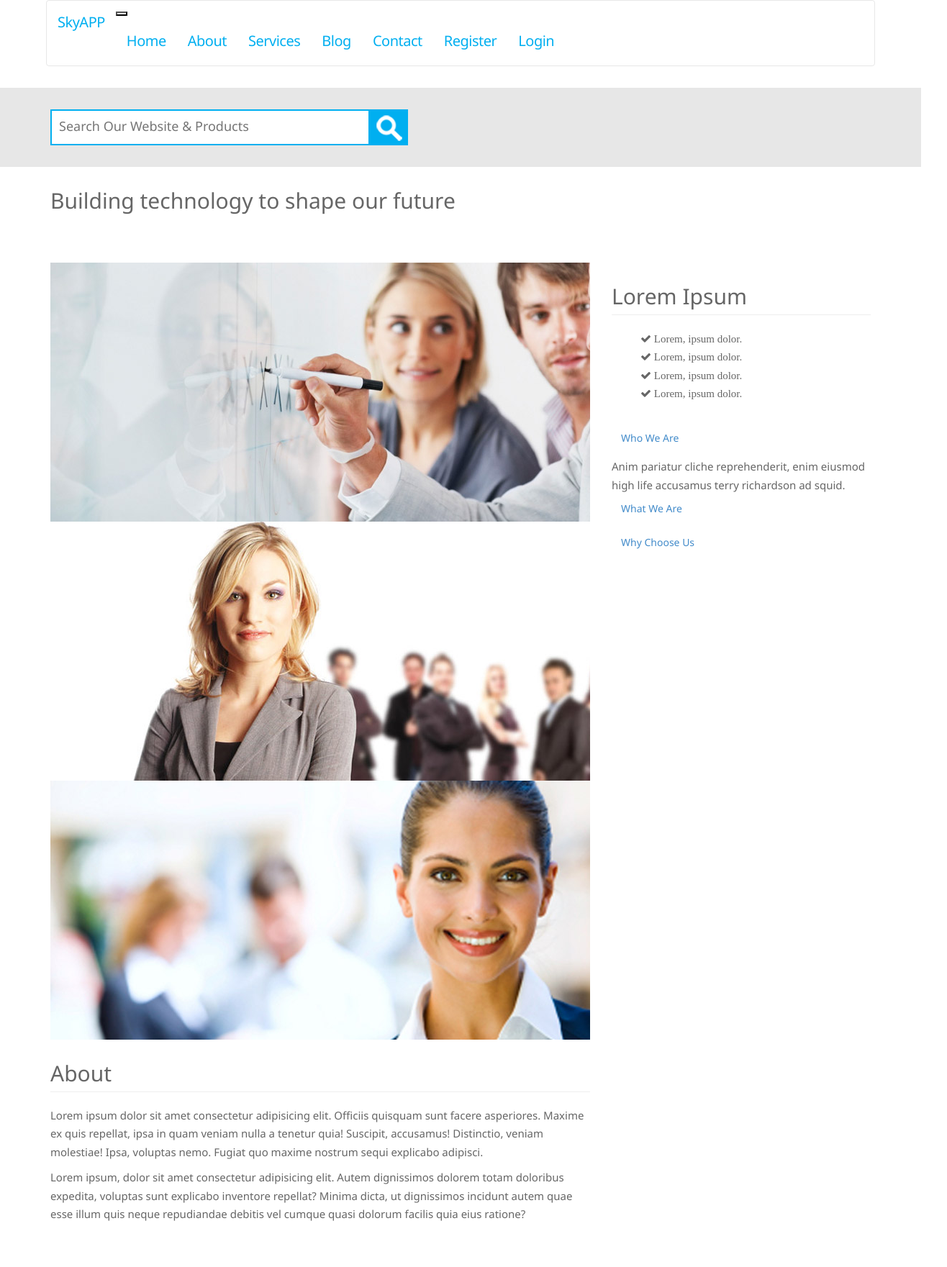
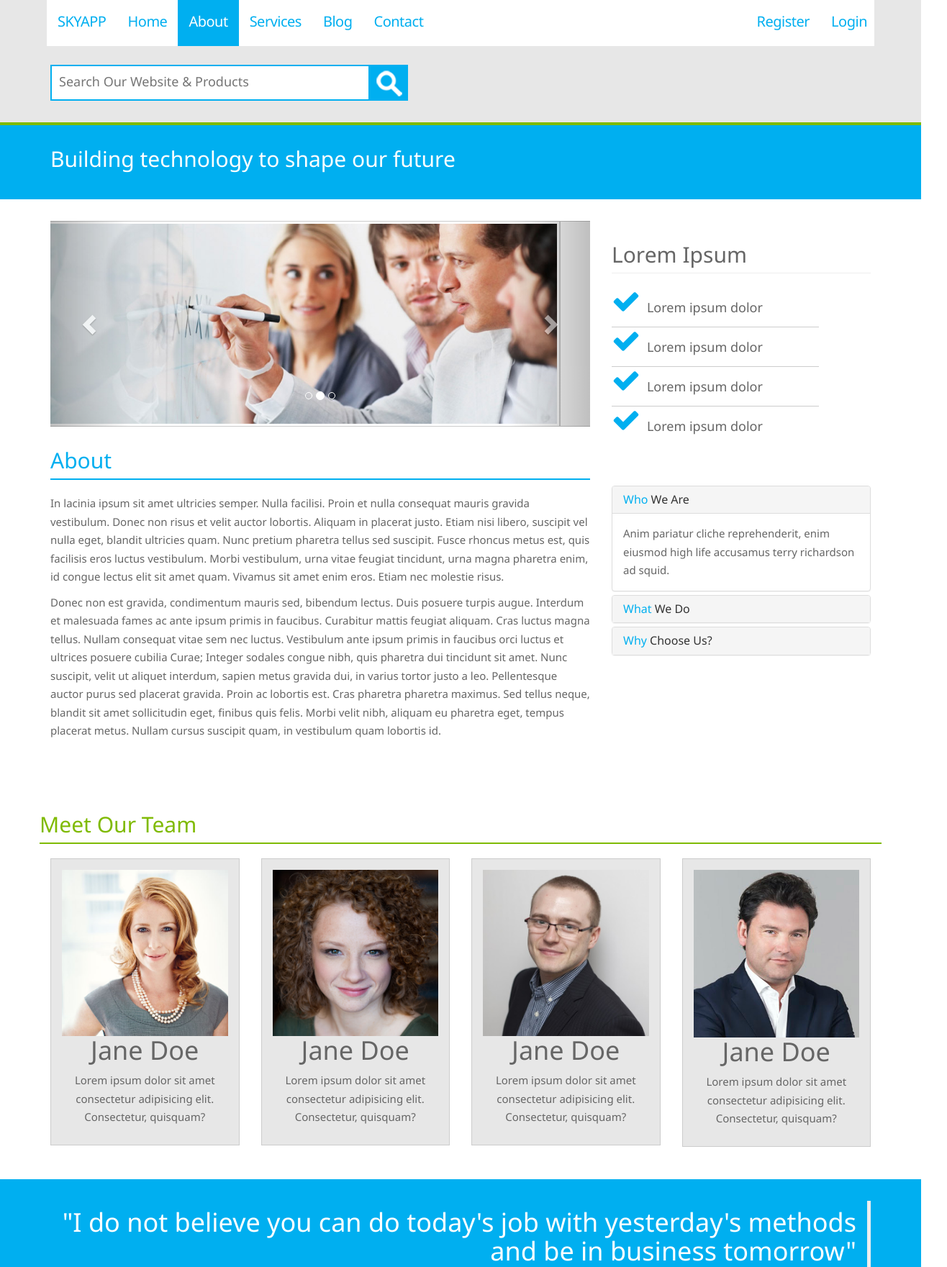
Before and after one commit to TomyToast/Bootstrap-Sass-Template, a website: page about.html in a window 1280 px wide. Shown: the top 1761 px of the page at 72% size, 1316 px wide, since content can reach past the window. Drawn offline with nearby package versions, Linux system fonts and the light colour scheme.

Commit message:
add styles for about page

```diff
--- a/about.html
+++ b/about.html
@@ -4,12 +4,9 @@
     <meta charset="utf-8">
     <meta http-equiv="X-UA-Compatible" content="IE=edge">
     <meta name="viewport" content="width=device-width, initial-scale=1">
-    <!-- The above 3 meta tags *must* come first in the head; any other head content must come *after* these tags -->
-
-    <title>SkyAPP | About</title>
-
+    <title>SkyApp | Welcome</title>
     <!-- Bootstrap core CSS -->
-    <link href="./css/bootstrap.css" rel="stylesheet">
+    <link href="css/bootstrap.css" rel="stylesheet">
     <!-- Custom styles for this template -->
     <link href="https://stackpath.bootstrapcdn.com/font-awesome/4.7.0/css/font-awesome.min.css" rel="stylesheet" integrity="sha384-wvfXpqpZZVQGK6TAh5PVlGOfQNHSoD2xbE+QkPxCAFlNEevoEH3Sl0sibVcOQVnN" crossorigin="anonymous">
     <script src="./scripts/out.js"></script>
@@ -17,45 +14,32 @@
 
   <body>
     <header class="header-main">
-      <nav class="navbar navbar-expand-lg navbar-dark bg-dark" role="navigation">
+      <div class="navbar navbar-inverse navbar-fixed-top" role="navigation">
         <div class="container">
-          <a class="navbar-brand" href="#">SkyAPP</a>
-          <button class="navbar-toggler" type="button" data-toggle="collapse" data-target="#navbarNav" aria-controls="navbarNav" aria-expanded="false" aria-label="Toggle navigation">
-            <span class="navbar-toggler-icon"></span>
+        <div class="navbar-header">
+          <button type="button" class="navbar-toggle collapsed" data-toggle="collapse" data-target=".navbar-collapse">
+          <span class="sr-only">Toggle navigation</span>
           <span class="icon-bar"></span>
           <span class="icon-bar"></span>
           <span class="icon-bar"></span>
           </button>
-
-          <div class="collapse navbar-collapse justify-content-between" id="navbarNav">
+          <a class="navbar-brand" href="#">SKYAPP</a>
+        </div>
+        <div class="collapse navbar-collapse">
           <ul class="nav navbar-nav">
-                <li class="nav-item active">
-                  <a class="nav-link" href="index.html">Home</a>
-                </li>
-                <li class="nav-item">
-                  <a class="nav-link" href="about.html">About</a>
-                </li>
-                <li class="nav-item">
-                  <a class="nav-link" href="services.html">Services</a>
-                </li>
-                <li class="nav-item">
-                  <a class="nav-link" href="blog.html">Blog</a>
-                </li>
-                <li class="nav-item">
-                  <a class="nav-link" href="contact.html">Contact</a>
-                </li>
+          <li ><a href="index.html">Home</a></li>
+          <li class="active"><a href="about.html">About</a></li>
+          <li><a href="services.html">Services</a></li>
+          <li ><a href="blog.html">Blog</a></li>
+          <li><a href="contact.html">Contact</a></li>
           </ul>
-            <ul class="nav navbar-nav navbar-sub">
-                <li class="nav-item">
-                  <a class="nav-link" href="#">Register</a>
-                </li>
-                <li class="nav-item">
-                  <a class="nav-link" href="#">Login</a>
-                </li>
+          <ul class="nav navbar-nav navbar-sub pull-right">
+          <li><a href="#">Register</a></li>
+          <li><a href="#">Login</a></li>
           </ul>
         </div><!--/.nav-collapse -->
         </div>
-      </nav>
+      </div>
     </header>
 
     <section class="section-light top-inner">
@@ -89,80 +73,88 @@
         <div class="container">
           <div class="row">
             <div class="col-md-8">
-                  <div id="carouselExampleControls" class="carousel slide" data-ride="carousel">
+              <div id="carousel-example-generic" class="carousel slide" data-ride="carousel">
+                  <!-- Indicators -->
+                  <ol class="carousel-indicators">
+                  <li data-target="#carousel-example-generic" data-slide-to="0" class="active"></li>
+                  <li data-target="#carousel-example-generic" data-slide-to="1"></li>
+                  <li data-target="#carousel-example-generic" data-slide-to="2"></li>
+                  </ol>
+
+                  <!-- Wrapper for slides -->
                   <div class="carousel-inner">
-                      <div class="carousel-item active">
-                        <img src="img/slide1.jpg" class="d-block w-100" alt="...">
+                  <div class="item active">
+                    <img src="img/slide1.jpg" alt="...">
                   </div>
-                      <div class="carousel-item">
-                        <img src="img/slide2.jpg" class="d-block w-100" alt="...">
+                  <div class="item">
+                    <img src="img/slide2.jpg" alt="...">
                   </div>
-                      <div class="carousel-item">
-                        <img src="img/slide3.jpg" class="d-block w-100" alt="...">
+                  <div class="item">
+                    <img src="img/slide3.jpg" alt="...">
                   </div>
                   </div>
-                    <a class="carousel-control-prev" href="#carouselExampleControls" role="button" data-slide="prev">
-                      <span class="carousel-control-prev-icon" aria-hidden="true"></span>
-                      <span class="sr-only">Previous</span>
+
+                  <!-- Controls -->
+                  <a class="left carousel-control" href="#carousel-example-generic" role="button" data-slide="prev">
+                  <span class="glyphicon glyphicon-chevron-left"></span>
                   </a>
-                    <a class="carousel-control-next" href="#carouselExampleControls" role="button" data-slide="next">
-                      <span class="carousel-control-next-icon" aria-hidden="true"></span>
-                      <span class="sr-only">Next</span>
+                  <a class="right carousel-control" href="#carousel-example-generic" role="button" data-slide="next">
+                  <span class="glyphicon glyphicon-chevron-right"></span>
                   </a>
                 </div>
-                  <h2 class="page-header">About</h2>
-                  <p>Lorem ipsum dolor sit amet consectetur adipisicing elit. Officiis quisquam sunt facere asperiores. Maxime ex quis repellat, ipsa in quam veniam nulla a tenetur quia! Suscipit, accusamus! Distinctio, veniam molestiae! Ipsa, voluptas nemo. Fugiat quo maxime nostrum sequi explicabo adipisci.</p>
-                  <p>Lorem ipsum, dolor sit amet consectetur adipisicing elit. Autem dignissimos dolorem totam doloribus expedita, voluptas sunt explicabo inventore repellat? Minima dicta, ut dignissimos incidunt autem quae esse illum quis neque repudiandae debitis vel cumque quasi dolorum facilis quia eius ratione?</p>
+
+              <h2 class="page-header heading-primary-a">About</h2>
+              <p>In lacinia ipsum sit amet ultricies semper. Nulla facilisi. Proin et nulla consequat mauris gravida vestibulum. Donec non risus et velit auctor lobortis. Aliquam in placerat justo. Etiam nisi libero, suscipit vel nulla eget, blandit ultricies quam. Nunc pretium pharetra tellus sed suscipit. Fusce rhoncus metus est, quis facilisis eros luctus vestibulum. Morbi vestibulum, urna vitae feugiat tincidunt, urna magna pharetra enim, id congue lectus elit sit amet quam. Vivamus sit amet enim eros. Etiam nec molestie risus.</p>
+              <p>Donec non est gravida, condimentum mauris sed, bibendum lectus. Duis posuere turpis augue. Interdum et malesuada fames ac ante ipsum primis in faucibus. Curabitur mattis feugiat aliquam. Cras luctus magna tellus. Nullam consequat vitae sem nec luctus. Vestibulum ante ipsum primis in faucibus orci luctus et ultrices posuere cubilia Curae; Integer sodales congue nibh, quis pharetra dui tincidunt sit amet. Nunc suscipit, velit ut aliquet interdum, sapien metus gravida dui, in varius tortor justo a leo. Pellentesque auctor purus sed placerat gravida. Proin ac lobortis est. Cras pharetra pharetra maximus. Sed tellus neque, blandit sit amet sollicitudin eget, finibus quis felis. Morbi velit nibh, aliquam eu pharetra eget, tempus placerat metus. Nullam cursus suscipit quam, in vestibulum quam lobortis id.</p>
             </div>
             <div class="col-md-4">
               <h2 class="page-header">Lorem Ipsum</h2>
-                  <ul class="list list-features">
-                    <li><i class="fa fa-check"><span> Lorem, ipsum dolor.</span></i></li>
-                    <li><i class="fa fa-check"><span> Lorem, ipsum dolor.</span></i></li>
-                    <li><i class="fa fa-check"><span> Lorem, ipsum dolor.</span></i></li>
-                    <li><i class="fa fa-check"><span> Lorem, ipsum dolor.</span></i></li>
+              <ul class="list list-feature">
+                <li><i class="fa fa-check fa-6 fa-primary"></i> <span>Lorem ipsum dolor</span></li>
+                <li><i class="fa fa-check fa-6 fa-primary"></i> <span>Lorem ipsum dolor</span></li>
+                <li><i class="fa fa-check fa-6 fa-primary"></i> <span>Lorem ipsum dolor</span></li>
+                <li><i class="fa fa-check fa-6 fa-primary"></i> <span>Lorem ipsum dolor</span></li>
               </ul>
-
-                  <div class="accordion" id="accordionExample">
-                      <div class="card">
-                        <div class="card-header" id="headingOne">
-                          <h2 class="mb-0">
-                            <button class="btn btn-link" type="button" data-toggle="collapse" data-target="#collapseOne" aria-expanded="true" aria-controls="collapseOne">
+              <br>
+              <div class="panel-group" id="accordion">
+      <div class="panel panel-default">
+        <div class="panel-heading">
+          <h4 class="panel-title">
+            <a data-toggle="collapse" data-parent="#accordion" href="#collapseOne">
               <span class="em-primary">Who</span> We Are
-                            </button>
-                          </h2>
+            </a>
+          </h4>
         </div>
-
-                        <div id="collapseOne" class="collapse show" aria-labelledby="headingOne" data-parent="#accordionExample">
-                          <div class="card-body">
+        <div id="collapseOne" class="panel-collapse collapse in">
+          <div class="panel-body">
             Anim pariatur cliche reprehenderit, enim eiusmod high life accusamus terry richardson ad squid.
           </div>
         </div>
       </div>
-                      <div class="card">
-                        <div class="card-header" id="headingTwo">
-                          <h2 class="mb-0">
-                            <button class="btn btn-link collapsed" type="button" data-toggle="collapse" data-target="#collapseTwo" aria-expanded="false" aria-controls="collapseTwo">
-                                <span class="em-primary">What</span> We Are
-                            </button>
-                          </h2>
+      <div class="panel panel-default">
+        <div class="panel-heading">
+          <h4 class="panel-title">
+            <a data-toggle="collapse" data-parent="#accordion" href="#collapseTwo">
+               <span class="em-primary">What</span> We Do
+            </a>
+          </h4>
         </div>
-                        <div id="collapseTwo" class="collapse" aria-labelledby="headingTwo" data-parent="#accordionExample">
-                          <div class="card-body">
+        <div id="collapseTwo" class="panel-collapse collapse">
+          <div class="panel-body">
             Anim pariatur cliche reprehenderit, enim eiusmod high life accusamus terry richardson ad squid.
           </div>
         </div>
       </div>
-                      <div class="card">
-                        <div class="card-header" id="headingThree">
-                          <h2 class="mb-0">
-                            <button class="btn btn-link collapsed" type="button" data-toggle="collapse" data-target="#collapseThree" aria-expanded="false" aria-controls="collapseThree">
-                                <span class="em-primary">Why</span> Choose Us
-                            </button>
-                          </h2>
+      <div class="panel panel-default">
+        <div class="panel-heading">
+          <h4 class="panel-title">
+            <a data-toggle="collapse" data-parent="#accordion" href="#collapseThree">
+               <span class="em-primary">Why</span> Choose Us?
+            </a>
+          </h4>
         </div>
-                        <div id="collapseThree" class="collapse" aria-labelledby="headingThree" data-parent="#accordionExample">
-                          <div class="card-body">
+        <div id="collapseThree" class="panel-collapse collapse">
+          <div class="panel-body">
             Anim pariatur cliche reprehenderit, enim eiusmod high life accusamus terry richardson ad squid.
           </div>
         </div>
@@ -176,8 +168,9 @@
     <section>
       <div class="container">
         <div class="row">
+          <h2 class="page-header heading-secondary-a">Meet Our Team</h2>
           <div class="col-md-3">
-            <div class="block block-light block-center blog-image">
+            <div class="block block-light block-center block-image block-border">
               <img src="img/headshot1.jpg" />
               <h1>Jane Doe</h1>
               <p>
@@ -186,7 +179,7 @@
             </div>
           </div>
           <div class="col-md-3">
-              <div class="block block-light block-center blog-image">
+              <div class="block block-light block-center block-image block-border">
                   <img src="img/headshot2.jpg" />
                   <h1>Jane Doe</h1>
                   <p>
@@ -195,7 +188,7 @@
                 </div>
           </div>
           <div class="col-md-3">
-              <div class="block block-light block-center blog-image">
+              <div class="block block-light block-center block-image block-border">
                   <img src="img/headshot3.jpg" />
                   <h1>Jane Doe</h1>
                   <p>
@@ -204,7 +197,7 @@
                 </div>
           </div>
           <div class="col-md-3">
-              <div class="block block-light block-center blog-image">
+              <div class="block block-light block-center block-image block-border">
                   <img src="img/headshot4.jpg" />
                   <h1>Jane Doe</h1>
                   <p>
@@ -216,7 +209,7 @@
       </div>
     </section>
 
-    <section>
+    <section class="section-primary-b">
       <div class="container">
         <div class="row">
           <div class="col-md-12">
@@ -234,28 +227,28 @@
         <div class="row">
           <div class="col-md-3">
             <div class="block block-light block-center">
-              <i class="fa fa-html5 fa-primary fa-4"></i>
+              <i class="fa fa-html5 fa-primary fa-6 fa-border"></i>
               <h3>Lorem, ipsum.</h3>
               <p>Lorem ipsum dolor sit amet consectetur adipisicing elit. Commodi, hic.</p>
             </div>
           </div>
           <div class="col-md-3">
             <div class="block block-light block-center">
-              <i class="fa fa-pie-chart fa-primary fa-4"></i>
+              <i class="fa fa-pie-chart fa-primary fa-6 fa-border"></i>
               <h3>Lorem, ipsum.</h3>
               <p>Lorem ipsum dolor sit amet consectetur adipisicing elit. Commodi, hic.</p>
             </div>
           </div>
           <div class="col-md-3">
             <div class="block block-light block-center">
-              <i class="fa fa-unlock fa-primary fa-4"></i>
+              <i class="fa fa-unlock fa-primary fa-6 fa-border"></i>
               <h3>Lorem, ipsum.</h3>
               <p>Lorem ipsum dolor sit amet consectetur adipisicing elit. Commodi, hic.</p>
             </div>
           </div>
           <div class="col-md-3">
             <div class="block block-light block-center">
-              <i class="fa fa-question-circle fa-primary fa-4"></i>
+              <i class="fa fa-question-circle fa-primary fa-6 fa-border"></i>
               <h3>Lorem, ipsum.</h3>
               <p>Lorem ipsum dolor sit amet consectetur adipisicing elit. Commodi, hic.</p>
             </div>
@@ -303,8 +296,6 @@
     ================================================== -->
     <!-- Placed at the end of the document so the pages load faster -->
 
-    <script src="https://code.jquery.com/jquery-3.3.1.slim.min.js" integrity="sha384-q8i/X+965DzO0rT7abK41JStQIAqVgRVzpbzo5smXKp4YfRvH+8abtTE1Pi6jizo" crossorigin="anonymous"></script>
-    <script src="https://cdnjs.cloudflare.com/ajax/libs/popper.js/1.14.7/umd/popper.min.js" integrity="sha384-UO2eT0CpHqdSJQ6hJty5KVphtPhzWj9WO1clHTMGa3JDZwrnQq4sF86dIHNDz0W1" crossorigin="anonymous"></script>
-    <script src="https://stackpath.bootstrapcdn.com/bootstrap/4.3.1/js/bootstrap.min.js" integrity="sha384-JjSmVgyd0p3pXB1rRibZUAYoIIy6OrQ6VrjIEaFf/nJGzIxFDsf4x0xIM+B07jRM" crossorigin="anonymous"></script>
-  </body>
+    <script src="./scripts/jquery.js"></script>
+    <script src="./scripts/bootstrap.js"></script>  </body>
 </html>
--- a/scss/base/_normalize.scss
+++ b/scss/base/_normalize.scss
@@ -14,3 +14,7 @@ h1,h2,h3,h4,h5 {
     padding-top: 40px;
     padding-bottom: 40px;
 }
+
+.top-inner {
+    padding: 90px 0 30px;
+}
--- a/scss/modules/_blocks.scss
+++ b/scss/modules/_blocks.scss
@@ -29,3 +29,15 @@
     @extend .block;
     @include add-background($dark-color);
 }
+
+.block-center {
+    text-align: center !important;
+}
+
+.block-image img {
+    width: 100%;
+}
+
+.block-border {
+    @include add-border(1px, #ccc, all);
+}
--- a/scss/modules/_components.scss
+++ b/scss/modules/_components.scss
@@ -0,0 +1,10 @@
+/* Carousel */
+
+.carousel {
+    margin-bottom: 20px;
+}
+
+.carousel img {
+    padding: 3px;
+    @include add-border(1px, #ccc, 'all');
+}
--- a/scss/modules/_sections.scss
+++ b/scss/modules/_sections.scss
@@ -22,6 +22,16 @@ section {
     @include add-background($primary-color);
 }
 
+.section-primary-a {
+    @extend .section-primary;
+    @include add-border(4px, $secondary-color, 'top')
+}
+
+.section-primary-b {
+    @extend .section-primary;
+    @include add-border(4px, $secondary-color, 'bottom');
+}
+
 .section-secondary {
     @include add-background($secondary-color);
 }
--- a/scss/modules/_typography.scss
+++ b/scss/modules/_typography.scss
@@ -71,14 +71,52 @@ ul.list {
     color: $primary-color;
 }
 
+.heading-primary-a {
+    @extend .heading-primary;
+    @include add-border(2px, $primary-color, "bottom");
+}
+
+
 .heading-secondary {
     color: $secondary-color;
+}
+
+.heading-secondary-a {
+    @extend .heading-secondary;
+    @include add-border(2px, $secondary-color, "bottom");
 }
 
 .heading-light {
     color: $dark-color;
 }
 
+.heading-light-a {
+    @extend .heading-light;
+    @include add-border(2px, $light-color, "bottom");
+}
+
 .heading-dark {
     color: $primary-color;
 }
+
+.heading-dark-a {
+    @extend .heading-dark;
+    @include add-border(2px, $dark-color, "bottom");
+}
+/* Emphasis Text */
+
+.em-primary {
+    color: $primary-color;
+}
+
+.em-secondary {
+    color: $secondary-color;
+}
+
+.em-light {
+    color: $light-color;
+}
+
+.em-dark {
+    color: $dark-color;
+}
```
Also changed, not shown: scripts/out.js (+1 -1 lines). Lines whose indentation alone changed are shown as unchanged.
